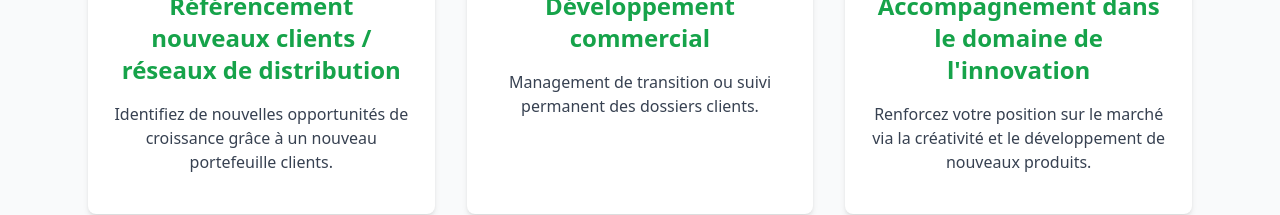
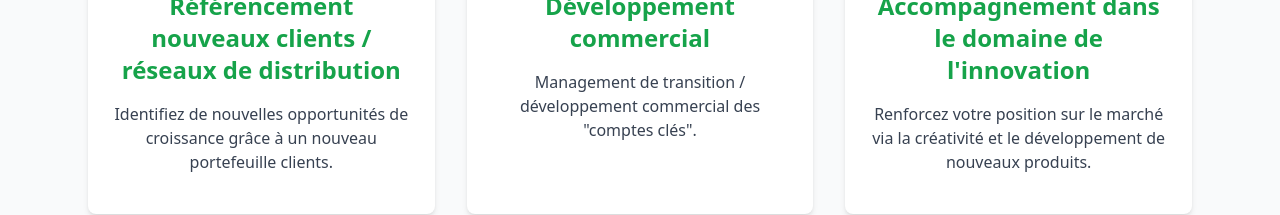
Before and after one commit to ChaigneauDoryan/stephanechaigneau.fr, a Nuxt app: page / in a window 1280 px wide. Shown: the part 496-711 px from the top of the page. Built offline with nearby package versions, Linux system fonts and the light colour scheme.

Commit message:
fix: words

```diff
--- a/pages/index.vue
+++ b/pages/index.vue
@@ -21,7 +21,7 @@
         <div class="bg-white shadow-md rounded-lg p-6 hover:shadow-xl transition-shadow duration-300">
           <i class="fas fa-handshake text-green-600 text-4xl mb-4"></i>
           <h3 class="text-2xl font-semibold mb-4 text-green-600">Développement commercial</h3>
-          <p class="text-gray-700 mb-4">Management de transition ou suivi permanent des dossiers clients.</p>
+          <p class="text-gray-700 mb-4">Management de transition / développement commercial des "comptes clés".</p>
         </div>
         <div class="bg-white shadow-md rounded-lg p-6 hover:shadow-xl transition-shadow duration-300">
           <i class="fas fa-lightbulb text-green-600 text-4xl mb-4"></i>
--- a/pages/prestations.vue
+++ b/pages/prestations.vue
@@ -19,7 +19,7 @@
         <div class="bg-white shadow-md rounded-lg p-6 hover:shadow-xl transition-shadow duration-300">
           <i class="fas fa-handshake text-green-600 text-4xl mb-4"></i>
           <h3 class="text-2xl font-semibold mb-4 text-green-600">Développement commercial</h3>
-          <p class="text-gray-700 mb-4">Management de transition ou suivi permanent des dossiers clients.</p>
+          <p class="text-gray-700 mb-4">Management de transition / développement commercial des "comptes clés".</p>
         </div>
         <div class="bg-white shadow-md rounded-lg p-6 hover:shadow-xl transition-shadow duration-300">
           <i class="fas fa-lightbulb text-green-600 text-4xl mb-4"></i>
```
